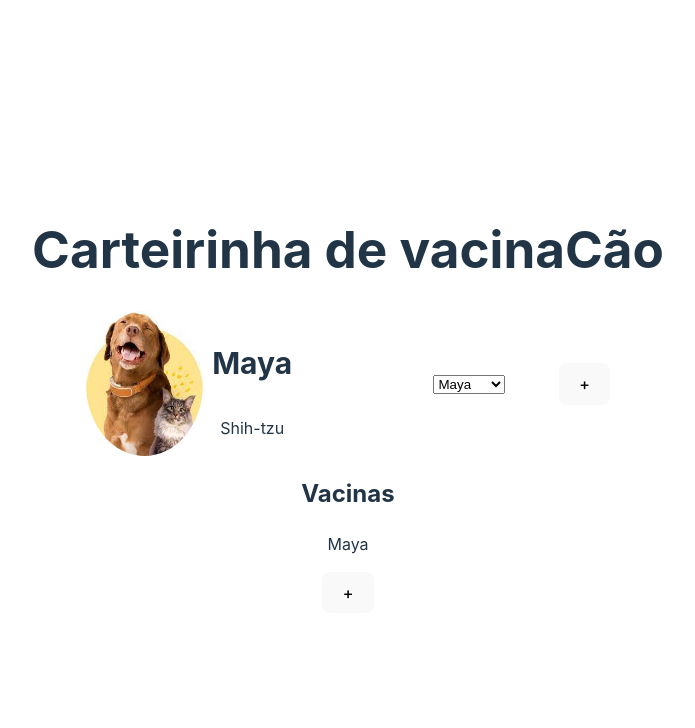
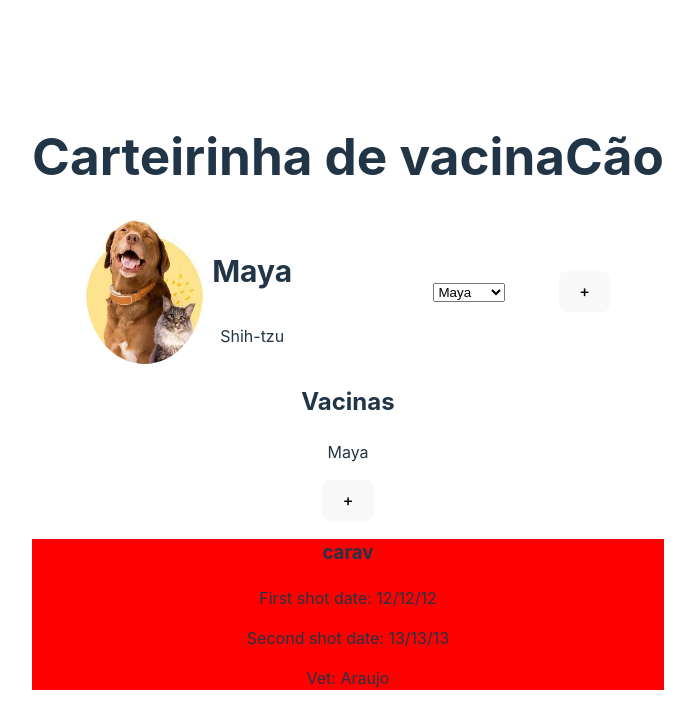
Before and after one commit to filipecx/petvac-front, a React (Vite) app: page / in a window 1280 px wide. Shown: the top 728 px of the page, without its empty margins (292-987 px from the left). Built offline with nearby package versions, Linux system fonts and the light colour scheme.

Commit message:
vac card

```diff
--- a/src/App.jsx
+++ b/src/App.jsx
@@ -5,6 +5,7 @@ import { PetSelector } from './Components/PetSelector'
 import { AddPet } from './Components/AddPet';
 import { AddVac } from './Components/AddVac';
 import { CardProfile } from './Components/CardProfile';
+import { VacCard } from './Components/VacCard';
 
 function App() {
   const [petsNames, setPetsNames] = useState(['Maya', 'Atena', 'Graviola']);
@@ -13,6 +14,11 @@ function App() {
   const [petRace, setPetRace]  = useState('Shih-tzu');
   const [addPetOpen, setAddPetOpen] = useState(false);
   const [addVacOpen, setAddVacOpen] = useState(false);
+
+  const [vacName, setVacName] = useState('carav');
+  const [date, setDate] = useState('12/12/12');
+  const [reDate, setReDate] = useState('13/13/13');
+  const [vetName, setVetName] = useState('Araujo');
 
   const handleSubmit = (e) => {
     e.preventDefault();
@@ -46,6 +52,8 @@ function App() {
       <p>{petName}</p>
       <button onClick={() => setAddVacOpen(!addVacOpen)}>+</button>
       {addVacOpen ? <AddVac addVac={addVac} />: null}
+      <VacCard vacName={vacName} date={date} reDate={reDate} vetName={vetName} />
+
 
     </>
   )
--- /dev/null
+++ b/src/Components/VacCard.jsx
@@ -0,0 +1,13 @@
+import '../Css/VacCard.css'
+
+
+export function VacCard({ vacName, date, reDate, vetName }) {
+    return (
+        <section className="vac-card">
+            <h3>{vacName}</h3>
+            <p>First shot date: {date}</p>
+            <p>Second shot date: {reDate}</p>
+            <p>Vet: {vetName}</p>
+        </section>
+    )
+}
--- a/src/Css/PetSelector.css
+++ b/src/Css/PetSelector.css
@@ -1,14 +1,6 @@
-.petSelector {
-    position: relative;
-    font-family: Arial;
-  }
+input, textarea {
 
 
-.select-items {
-    position: absolute;
-    background-color: DodgerBlue;
-    top: 100%;
-    left: 0;
-    right: 0;
-    z-index: 99;
-  }
+  min-width: 50px;
+  max-width: 350px;
+}
--- /dev/null
+++ b/src/Css/VacCard.css
@@ -0,0 +1,3 @@
+.vac-card {
+    background-color: red;
+}
```
